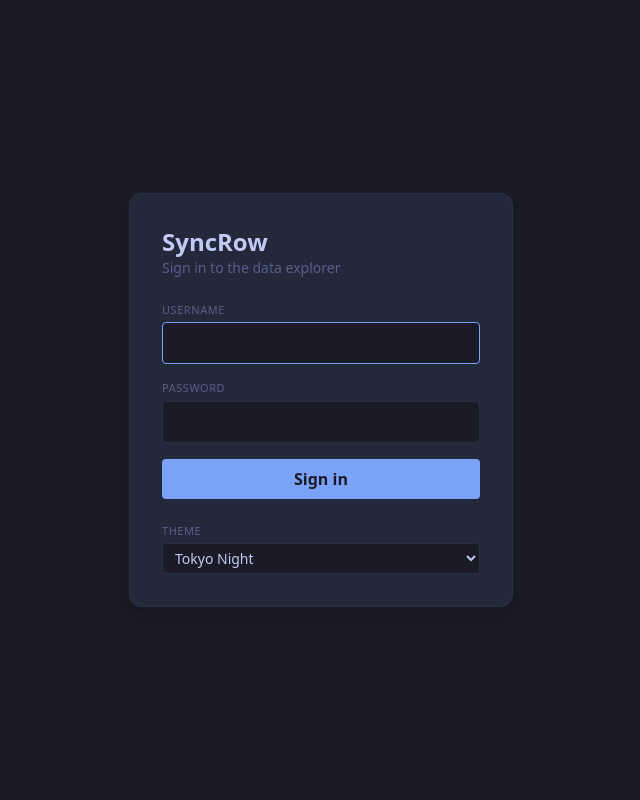
After one commit to StrongCodr/SyncRow_Portal, a FastAPI app: template web/templates/login.html in a window 1280 px wide. The commit adds this page. Shown: the whole page, without its empty margins (319-959 px from the left). Run offline with FastAPI, Linux system fonts and the light colour scheme; the template is opened without the code that fills it, so the values that code supplies are empty; parts of the project's set-up code (start-up, migrations or seed data) failed here and were passed over; some libraries are stand-ins or nearby versions.

Commit message:
web: real session login page + retire /app; drop nginx basic-auth
- Session-cookie auth via a themed HTML login page (no browser basic-auth popup)
- GET/POST /login, /logout; routes redirect to /login when unauthenticated;
  /interval returns 401 + HX-Redirect so HTMX bounces to the login page
- /app 301-redirects to / (old Panel path was 404'ing for cached browsers)
- /favicon.ico returns 204
- Users from SROW_USERS env; session secret reuses COOKIE_SECRET
- itsdangerous added to the web extra (SessionMiddleware needs it)

Co-Authored-By: Claude Opus 4.8 (1M context) <noreply@anthropic.com>

```diff
--- a/pyproject.toml
+++ b/pyproject.toml
@@ -35,6 +35,7 @@ web = [
     "uvicorn[standard]>=0.29",
     "jinja2>=3.1",
     "python-multipart>=0.0.9",
+    "itsdangerous>=2.1",
 ]
 # RETIRED Panel/HoloViz UI (app.py, srow/components, srow/state). Kept for
 # reference / porting the sync + speed charts; not installed in production.
--- a/web/main.py
+++ b/web/main.py
@@ -1,22 +1,25 @@
 """SyncRow Web — FastAPI + HTMX + Tailwind + Plotly frontend.
 
-A lightweight, client-side-interactive alternative to the Panel app. Reuses the
-existing srow data layer (InfluxService); the server returns HTML fragments and
-Plotly figure specs (plain JSON) — the browser handles zoom/pan/theme with no
-server round-trip.
+A lightweight, client-side-interactive UI. Reuses the srow data layer
+(InfluxService); the server returns HTML fragments and Plotly figure specs
+(plain JSON) — the browser handles zoom/pan/theme with no server round-trip.
+
+Auth is a session cookie set by a real login page (no browser basic-auth popup).
 
 Run:
     uvicorn web.main:app --reload            # dev
-    uvicorn web.main:app --host 127.0.0.1 --port 5006   # prod (behind nginx)
+    uvicorn web.main:app --host 127.0.0.1 --port 5006   # prod (behind nginx TLS)
 """
 
 import json
+import os
 from pathlib import Path
 
 import numpy as np
-from fastapi import FastAPI, Request
-from fastapi.responses import HTMLResponse
+from fastapi import FastAPI, Form, Request
+from fastapi.responses import HTMLResponse, RedirectResponse, Response
 from fastapi.templating import Jinja2Templates
+from starlette.middleware.sessions import SessionMiddleware
 
 from srow.config import load_settings
 from srow.services import InfluxService
@@ -25,42 +28,90 @@ BASE_DIR = Path(__file__).parent
 settings = load_settings()
 influx = InfluxService(settings)
 
+# Session secret: reuse COOKIE_SECRET from the env if present.
+SESSION_SECRET = (
+    os.getenv("SESSION_SECRET")
+    or os.getenv("COOKIE_SECRET")
+    or "dev-insecure-secret-change-me"
+)
+
+
+def _load_users() -> dict[str, str]:
+    """Users from SROW_USERS env ('user:pass,user2:pass2'). Dev fallback: admin/admin."""
+    users: dict[str, str] = {}
+    for pair in os.getenv("SROW_USERS", "").split(","):
+        pair = pair.strip()
+        if ":" in pair:
+            u, p = pair.split(":", 1)
+            users[u.strip()] = p
+    return users or {"admin": "admin"}
+
+
+USERS = _load_users()
+
 app = FastAPI(title="SyncRow Web")
+app.add_middleware(
+    SessionMiddleware, secret_key=SESSION_SECRET, https_only=True, same_site="lax"
+)
 templates = Jinja2Templates(directory=str(BASE_DIR / "templates"))
-# jinja2's LRU cache trips on Python 3.14; disabling it is harmless (few templates).
-templates.env.cache = None
+templates.env.cache = None  # jinja2 LRU cache trips on Python 3.14; harmless to disable
 
-# Line colors (Tokyo-ish accents; readable on every theme)
 PALETTE = [
     "#7aa2f7", "#bb9af7", "#7dcfff", "#9ece6a",
     "#e0af68", "#f7768e", "#2ac3de", "#ff9e64",
 ]
 
 
+def _user(request: Request) -> str | None:
+    return request.session.get("user")
+
+
+# ─── Auth ────────────────────────────────────────────────────────────────────
+
+@app.get("/login", response_class=HTMLResponse)
+def login_form(request: Request):
+    if _user(request):
+        return RedirectResponse("/", status_code=303)
+    return templates.TemplateResponse(request=request, name="login.html", context={"error": None})
+
+
+@app.post("/login", response_class=HTMLResponse)
+def login_submit(request: Request, username: str = Form(...), password: str = Form(...)):
+    if USERS.get(username) == password:
+        request.session["user"] = username
+        return RedirectResponse("/", status_code=303)
+    return templates.TemplateResponse(
+        request=request, name="login.html",
+        context={"error": "Invalid username or password"}, status_code=401,
+    )
+
+
+@app.get("/logout")
+def logout(request: Request):
+    request.session.clear()
+    return RedirectResponse("/login", status_code=303)
+
+
+# ─── App ─────────────────────────────────────────────────────────────────────
+
 @app.get("/", response_class=HTMLResponse)
 def index(request: Request):
+    if not _user(request):
+        return RedirectResponse("/login", status_code=303)
     try:
         intervals = influx.fetch_interval_tags()
         error = None
-    except Exception as e:  # pragma: no cover - surfaced in UI
+    except Exception as e:  # pragma: no cover
         intervals, error = [], str(e)
     return templates.TemplateResponse(
-        request=request,
-        name="index.html",
-        context={"intervals": intervals, "error": error},
+        request=request, name="index.html",
+        context={"intervals": intervals, "error": error, "user": _user(request)},
     )
 
 
 def _build_fig(df):
-    """Build a Plotly figure spec (plain dict) from an interval DataFrame.
-
-    Plots a rotation-invariant gyro magnitude per sensor when available,
-    else falls back to a raw orientation channel. Backgrounds are transparent
-    so the client theme shows through; the browser sets colors on render.
-    """
     if df is None or df.empty:
         return None, None
-
     field = None
     if all(c in df.columns for c in ("wx", "wy", "wz")):
         df = df.copy()
@@ -78,22 +129,16 @@ def _build_fig(df):
     for i, (src, g) in enumerate(df.groupby("source")):
         g = g.sort_values("time")
         data.append({
-            "type": "scattergl",  # WebGL — handles 100k+ points client-side
-            "mode": "lines",
-            "name": str(src),
+            "type": "scattergl", "mode": "lines", "name": str(src),
             "x": [t.isoformat() for t in g["time"]],
             "y": [None if v != v else float(v) for v in g[field]],
             "line": {"width": 1.3, "color": PALETTE[i % len(PALETTE)]},
         })
-
     layout = {
         "margin": {"l": 55, "r": 20, "t": 10, "b": 40},
-        "paper_bgcolor": "rgba(0,0,0,0)",
-        "plot_bgcolor": "rgba(0,0,0,0)",
-        "xaxis": {"title": "time"},
-        "yaxis": {"title": field},
-        "legend": {"orientation": "h", "y": 1.12},
-        "hovermode": "x unified",
+        "paper_bgcolor": "rgba(0,0,0,0)", "plot_bgcolor": "rgba(0,0,0,0)",
+        "xaxis": {"title": "time"}, "yaxis": {"title": field},
+        "legend": {"orientation": "h", "y": 1.12}, "hovermode": "x unified",
         "height": 460,
     }
     return {"data": data, "layout": layout}, field
@@ -101,10 +146,12 @@ def _build_fig(df):
 
 @app.get("/interval", response_class=HTMLResponse)
 def interval(request: Request, tag: str, value: str):
+    if not _user(request):
+        resp = HTMLResponse("", status_code=401)
+        resp.headers["HX-Redirect"] = "/login"  # tell HTMX to bounce to login
+        return resp
     try:
-        df = influx.load_interval_aggregated(
-            tag_name=tag, interval_value=value, window="200ms",
-        )
+        df = influx.load_interval_aggregated(tag_name=tag, interval_value=value, window="200ms")
     except Exception as e:  # pragma: no cover
         return HTMLResponse(f'<div class="text-red-400 text-sm">Query failed: {e}</div>')
 
@@ -113,12 +160,18 @@ def interval(request: Request, tag: str, value: str):
         return HTMLResponse('<div class="text-subtle">No plottable data for this interval.</div>')
 
     return templates.TemplateResponse(
-        request=request,
-        name="chart.html",
-        context={
-            "fig_json": json.dumps(fig),
-            "value": value,
-            "n": len(df),
-            "field": field,
-        },
+        request=request, name="chart.html",
+        context={"fig_json": json.dumps(fig), "value": value, "n": len(df), "field": field},
     )
+
+
+# ─── Niceties: retire the old Panel path, quiet the favicon 404 ──────────────
+
+@app.get("/app")
+def old_panel_path():
+    return RedirectResponse("/", status_code=301)
+
+
+@app.get("/favicon.ico")
+def favicon():
+    return Response(status_code=204)
--- a/web/templates/index.html
+++ b/web/templates/index.html
@@ -3,7 +3,10 @@
 <div class="flex h-screen">
   <!-- Sidebar -->
   <aside class="w-64 shrink-0 border-r border-border bg-surface p-4 overflow-y-auto flex flex-col gap-5">
-    <h1 class="text-lg font-bold text-text">SyncRow</h1>
+    <div class="flex items-center justify-between">
+      <h1 class="text-lg font-bold text-text">SyncRow</h1>
+      <a href="/logout" class="text-xs text-subtle hover:text-accent" title="{{ user }}">logout</a>
+    </div>
 
     <div>
       <label class="block text-[11px] uppercase tracking-wider text-subtle mb-1">Theme</label>
--- /dev/null
+++ b/web/templates/login.html
@@ -0,0 +1,56 @@
+{% extends "base.html" %}
+{% block body %}
+<div class="min-h-screen flex items-center justify-center p-4">
+  <div class="w-full max-w-sm bg-surface border border-border rounded-xl p-8 shadow-lg">
+    <h1 class="text-2xl font-bold text-text">SyncRow</h1>
+    <p class="text-subtle text-sm mb-6">Sign in to the data explorer</p>
+
+    {% if error %}
+      <div class="mb-4 rounded border border-red-500/40 bg-red-500/10 px-3 py-2 text-sm text-red-400">
+        {{ error }}
+      </div>
+    {% endif %}
+
+    <form method="post" action="/login" class="space-y-4">
+      <div>
+        <label class="block text-[11px] uppercase tracking-wider text-subtle mb-1">Username</label>
+        <input name="username" autocomplete="username" required autofocus
+               class="w-full rounded bg-base text-text border border-border px-3 py-2
+                      focus:outline-none focus:border-accent">
+      </div>
+      <div>
+        <label class="block text-[11px] uppercase tracking-wider text-subtle mb-1">Password</label>
+        <input name="password" type="password" autocomplete="current-password" required
+               class="w-full rounded bg-base text-text border border-border px-3 py-2
+                      focus:outline-none focus:border-accent">
+      </div>
+      <button type="submit"
+              class="w-full rounded bg-accent text-base font-semibold py-2 hover:opacity-90 transition">
+        Sign in
+      </button>
+    </form>
+
+    <div class="mt-6">
+      <label class="block text-[11px] uppercase tracking-wider text-subtle mb-1">Theme</label>
+      <select id="theme-select" onchange="applyTheme(this.value)"
+              class="w-full rounded bg-base text-text border border-border px-2 py-1 text-sm
+                     focus:outline-none focus:border-accent">
+        <option value="tokyo-night">Tokyo Night</option>
+        <option value="tokyo-storm">Tokyo Storm</option>
+        <option value="tokyo-day">Tokyo Day</option>
+        <option value="nord">Nord</option>
+        <option value="catppuccin">Catppuccin</option>
+        <option value="dracula">Dracula</option>
+        <option value="solarized">Solarized</option>
+      </select>
+    </div>
+  </div>
+</div>
+
+<script>
+  (function () {
+    var sel = document.getElementById('theme-select');
+    try { sel.value = localStorage.getItem('srow-theme') || 'tokyo-night'; } catch (e) {}
+  })();
+</script>
+{% endblock %}
```
